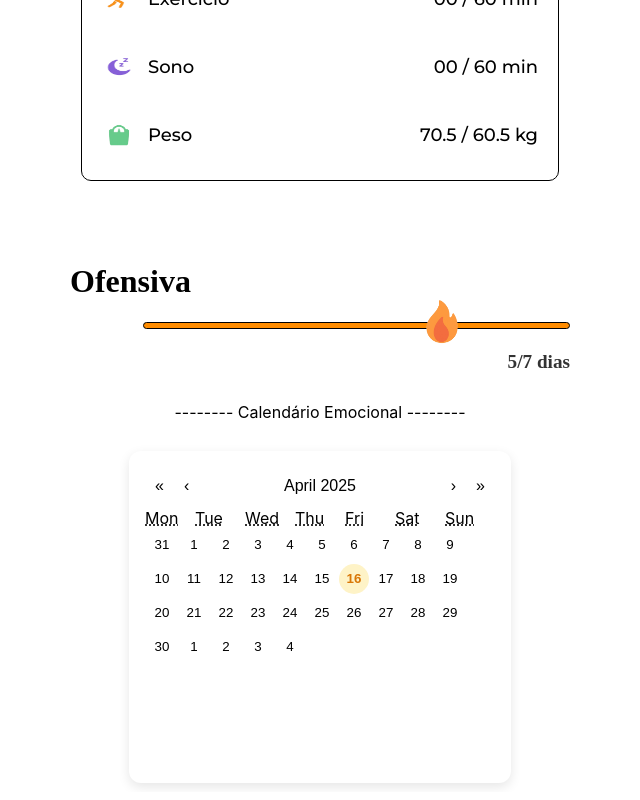
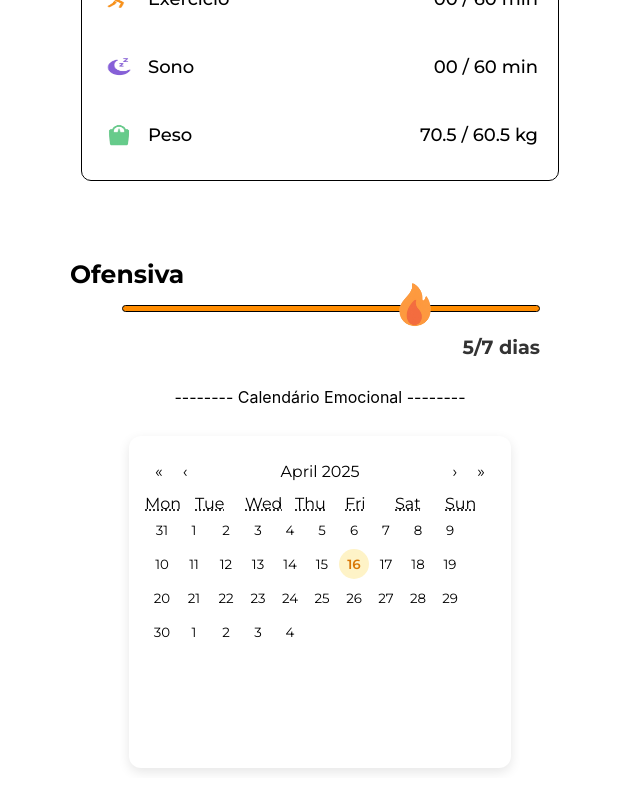
Before and after one commit to ThaigoDev/equilibrio-app-front, a React (Vite) app: page / in a window 1280 px wide. Shown: the part 682-1482 px from the top of the page, without its empty margins (320-960 px from the left). Built offline with nearby package versions, Linux system fonts and the light colour scheme.

Commit message:
concerto da barra de ofensiva

```diff
--- a/src/pages/Fogo.css
+++ b/src/pages/Fogo.css
@@ -1,6 +1,6 @@
 @import url('https://fonts.googleapis.com/css2?family=Montserrat:ital,wght@0,100..900;1,100..900&display=swap');
 
-p {
+* {
     font-family: 'Montserrat';
 }
 
@@ -10,13 +10,17 @@ p {
     justify-content: center;
     width: 500px;
 }
+.fogo-corpo h1{
+    font-size: 25px;
+}
 
 .fogo-caixa {
-    margin-left: 50px;
+    margin-left: 30px;
     display: flex;
     flex-direction: column;
     justify-content: center;
     align-items: center;
+    width: 88%;
 }
 
 .fogo-imagen img {
@@ -51,4 +55,5 @@ p {
 
 .dias h3 {
     float: right;
+    margin-right: 30px;
 }
--- a/src/pages/Fogo.jsx
+++ b/src/pages/Fogo.jsx
@@ -1,8 +1,8 @@
 import "./Fogo.css";
 
 function Fogo() {
-    const Ofensiva = 7;     // Meta de dias da semana
-    const feito = 5;        // Dias já feitos
+    const Ofensiva = 7;     // Meta de dias da semana(deve ser mudado nas configurações)
+    const feito = 5;        // Dias já feitos(deve atualizar sempre que o usuário completar as metas do dia)
     const valor = (feito / Ofensiva) * 100;
 
     let imagemFogo;
```
